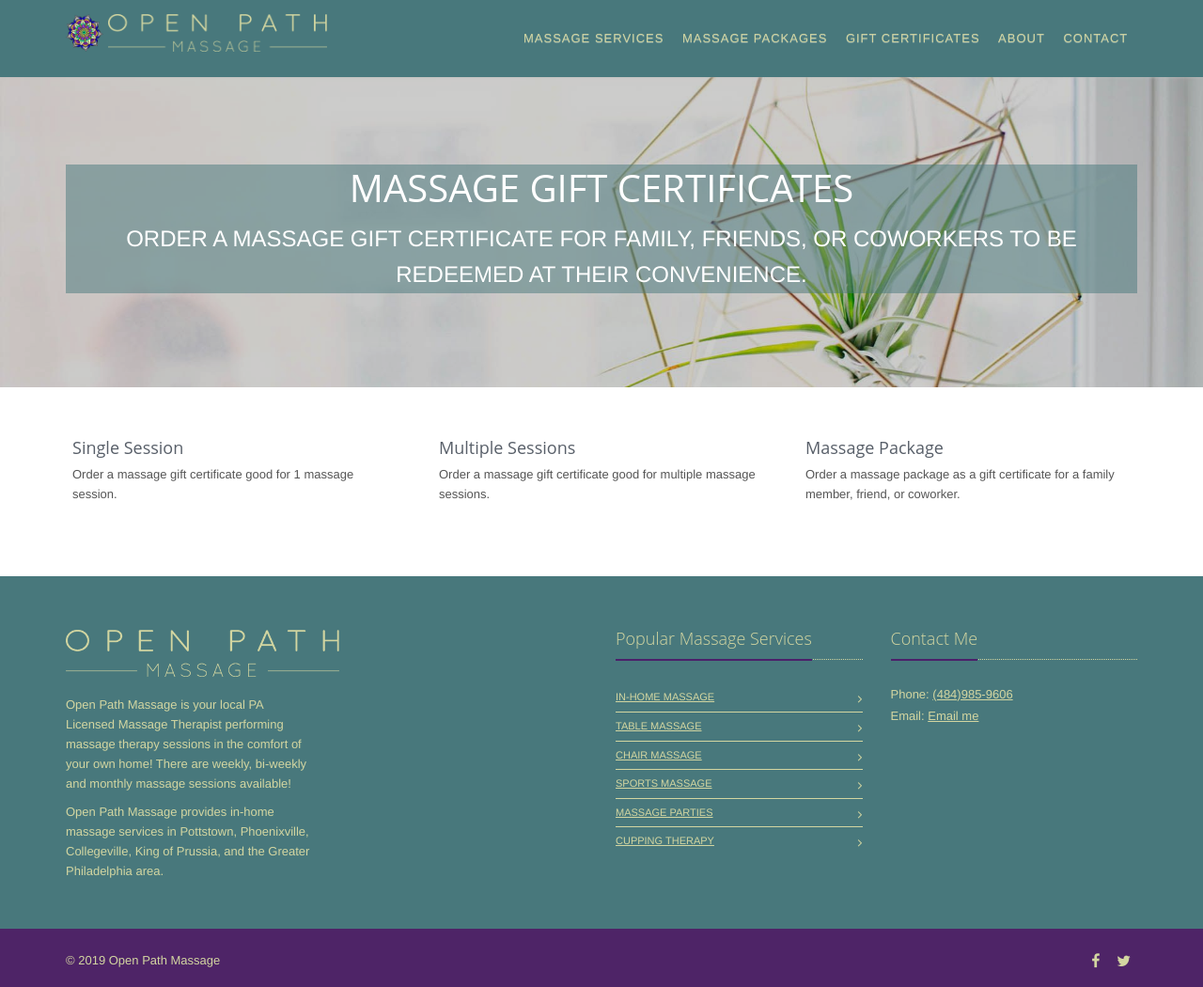
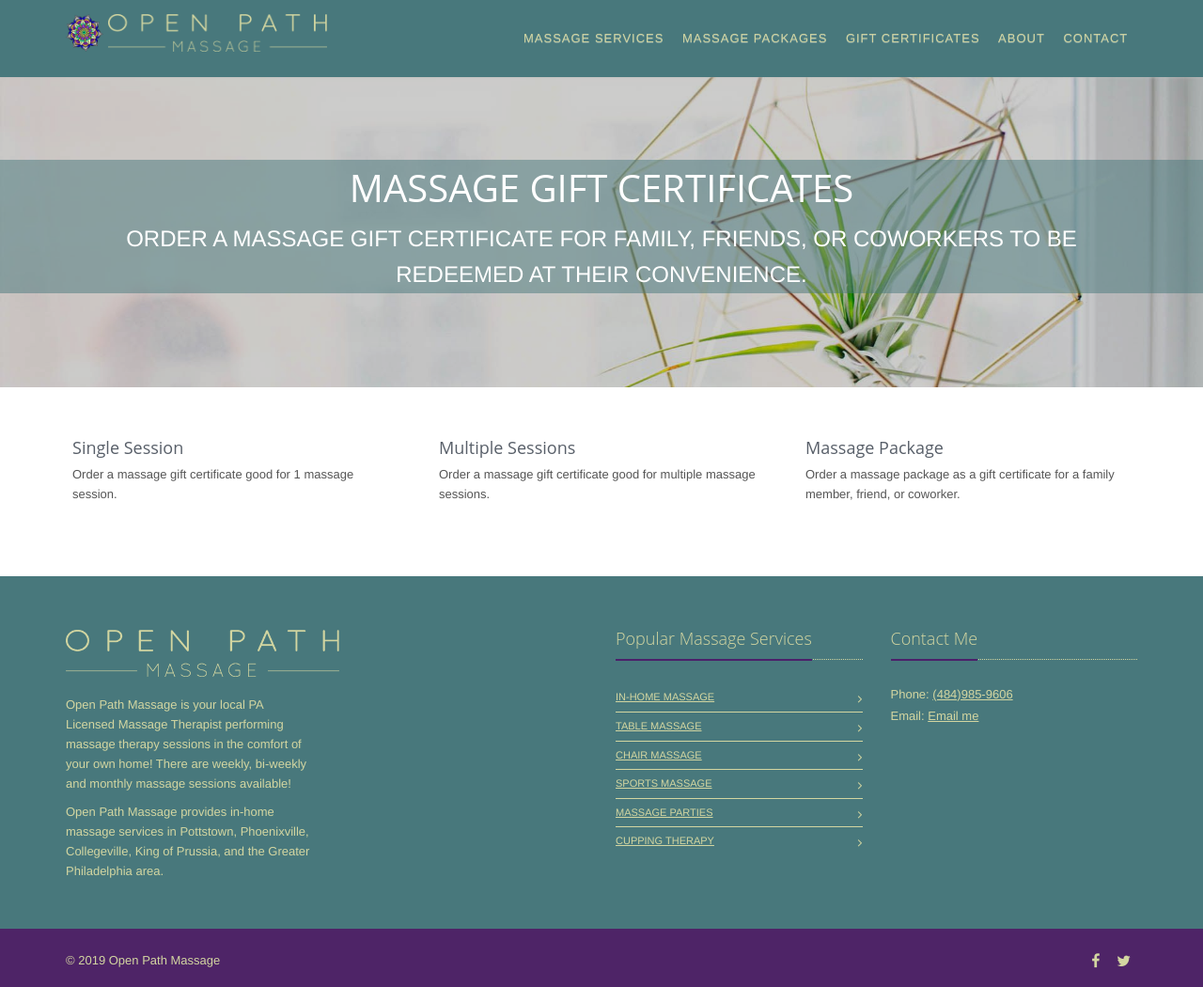
Before and after one commit to mrssk33lz/openpathmassage, a Jekyll site: the page built from massage-gift-certificates.md, in a window 1280 px wide and 1050 px high. Shown: the whole window at 94% size. Built offline with Jekyll 4.4.1, drawn with Linux system fonts in a browser that asks for light colours.

Commit message:
Updating css classes in markup.

```diff
--- a/massage-gift-certificates.md
+++ b/massage-gift-certificates.md
@@ -6,12 +6,12 @@ permalink: /gift-certificates
 
 <!--=== Breadcrumbs v3 ===-->
 <div class="breadcrumbs-v3 img-v1">
-  <div class="container text-center">
-    <div class="page-heading">
+  <div class="page-heading">
+    <div class="container text-center">
       <h1>Massage Gift Certificates</h1>
       <p>Order a massage gift certificate for family, friends, or coworkers to be redeemed at their convenience.</p>
-    </div>
-  </div><!--/end container-->
+    </div><!--/end container-->
+  </div>
 </div>
 <!--=== End Breadcrumbs v3 ===-->
 
```
